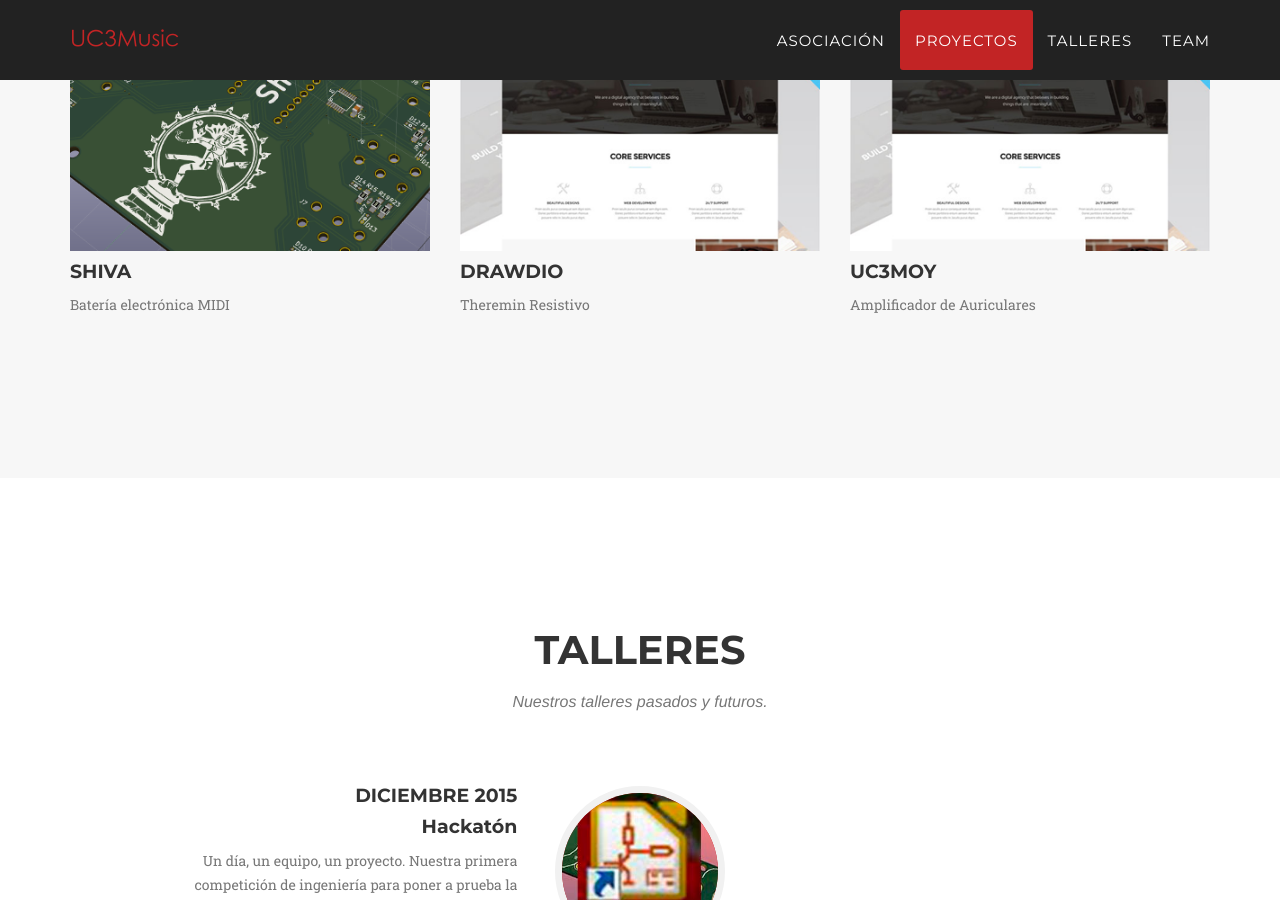
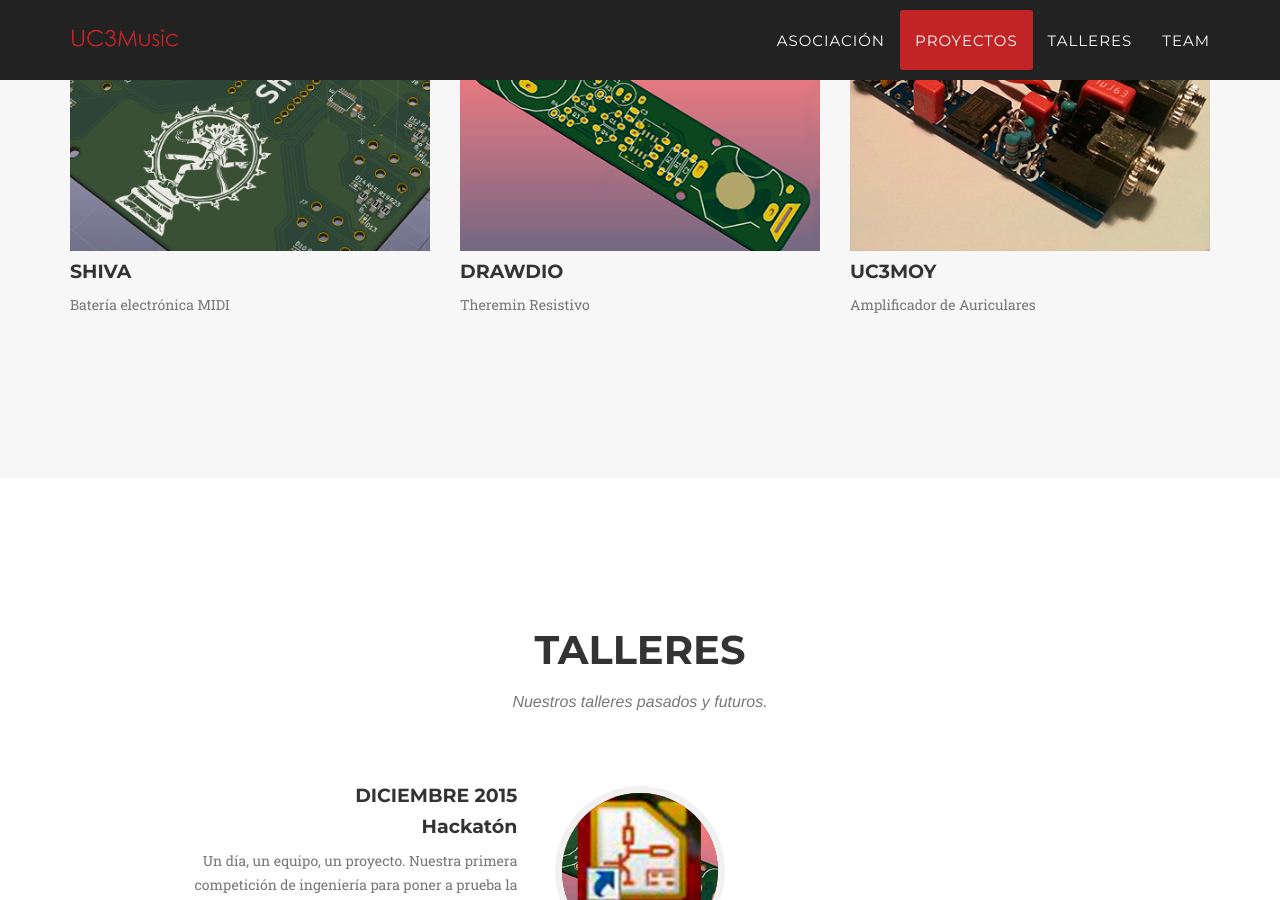
Before and after one commit to UC3Music/UC3Music.github.io, a Jekyll site: the page built from index.html, in a window 1280 px wide and 900 px high, scrolled down 2216 px. Built offline with Jekyll 4.4.1, drawn with Linux system fonts in a browser that asks for light colours; some web fonts are replaced.

Commit message:
Improved picture quality

```diff
--- a/_posts/2014-07-18-project-2.markdown
+++ b/_posts/2014-07-18-project-2.markdown
@@ -4,8 +4,8 @@ subtitle: Theremin Resistivo
 layout: default
 modal-id: 2
 date: 2015-10-29
-img: dreams.png
-thumbnail: dreams-thumbnail.png
+img: Drawdio.png
+thumbnail: Drawdio-thumbnail.png
 alt: image-alt
 project-date: April 2014
 link: https://github.com/UC3Music/drawdio
--- a/_posts/2015-04-22-project-1.markdown
+++ b/_posts/2015-04-22-project-1.markdown
@@ -1,11 +1,11 @@
 ---
-title: UC3Moy
+title: uC3Moy
 subtitle: Amplificador de Auriculares
 layout: default
 modal-id: 1
 date: 2015-04-22
-img: dreams.png
-thumbnail: dreams-thumbnail.png
+img: uC3Moy.png
+thumbnail: uC3Moy-thumbnail.png
 alt: image-alt
 project-date: April 2015
 link: https://github.com/UC3Music/uC3Moy
```
Also changed, not shown: img/about/Drawdio.jpg, img/about/Siguientes_jam_session.jpg, img/about/nace_el_cmoy.jpg, img/about/nuestro_comienzo.jpg, img/about/primer_uc3moy.jpg, img/about/primera_jam_session.jpg, img/about/uC3MoyV1.2.jpg, img/portfolio/Drawdio-thumbnail.png (added), img/portfolio/Drawdio.png (added), img/portfolio/dreams.png (deleted), img/portfolio/uC3Moy-thumbnail.png (added), img/portfolio/uC3Moy.png (added).
